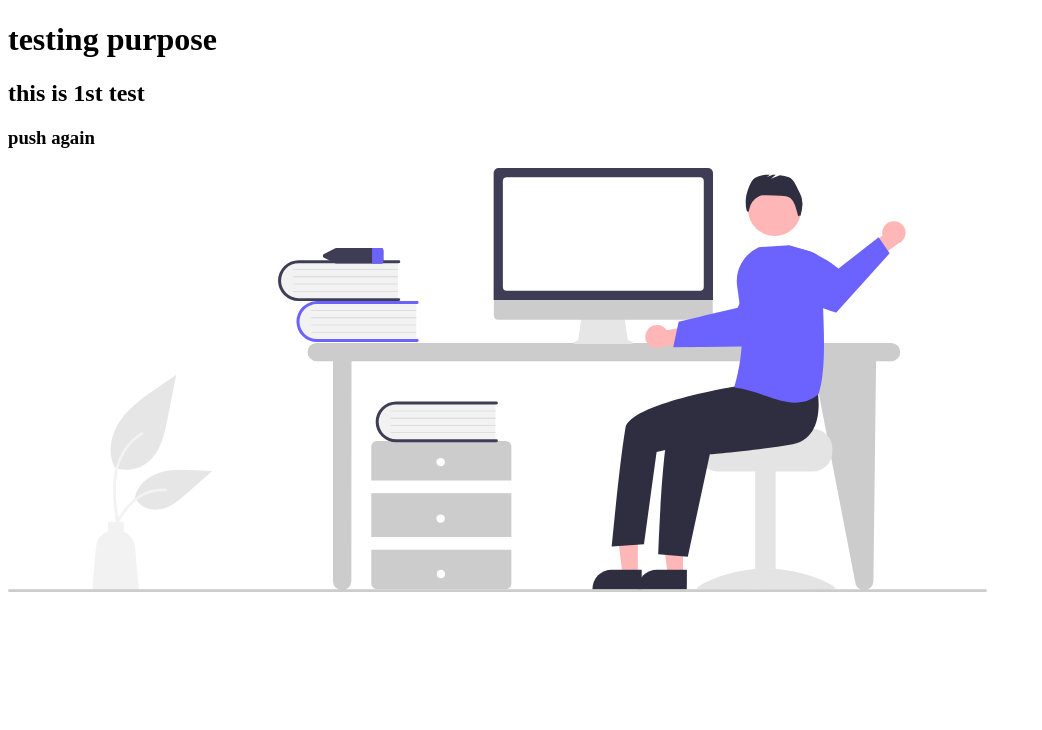
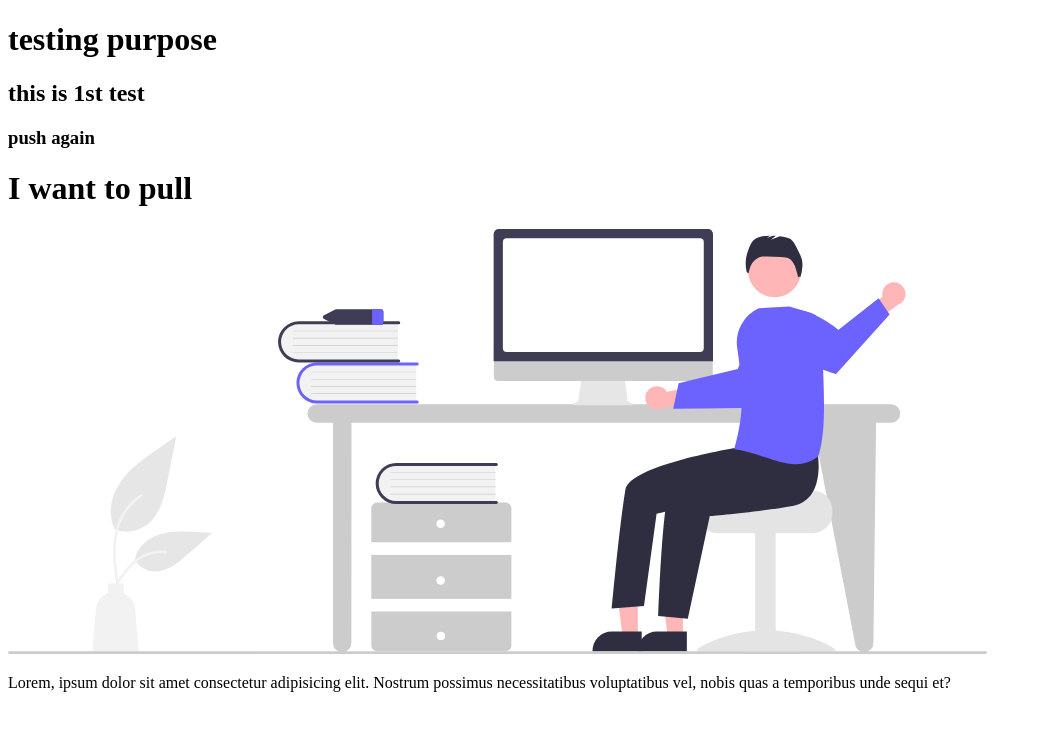
Before and after one commit to Rafi5734/Apple_website_repo, a plain HTML site: page index.html in a window 1280 px wide. Shown: the whole page, without its empty margins (0-1042 px from the left). Drawn offline with Linux system fonts and the light colour scheme.

Commit message:
blog-add

```diff
--- a/index.html
+++ b/index.html
@@ -10,6 +10,15 @@
         <h1>testing purpose</h1>
         <h2>this is 1st test</h2>
         <h3>push again</h3>
+        <h1>I want to pull</h1>
         <img src="undraw_Hello_re_3evm.svg" />
+
+        <div>
+            <p>
+                Lorem, ipsum dolor sit amet consectetur adipisicing elit.
+                Nostrum possimus necessitatibus voluptatibus vel, nobis quas a
+                temporibus unde sequi et?
+            </p>
+        </div>
     </body>
 </html>
```
